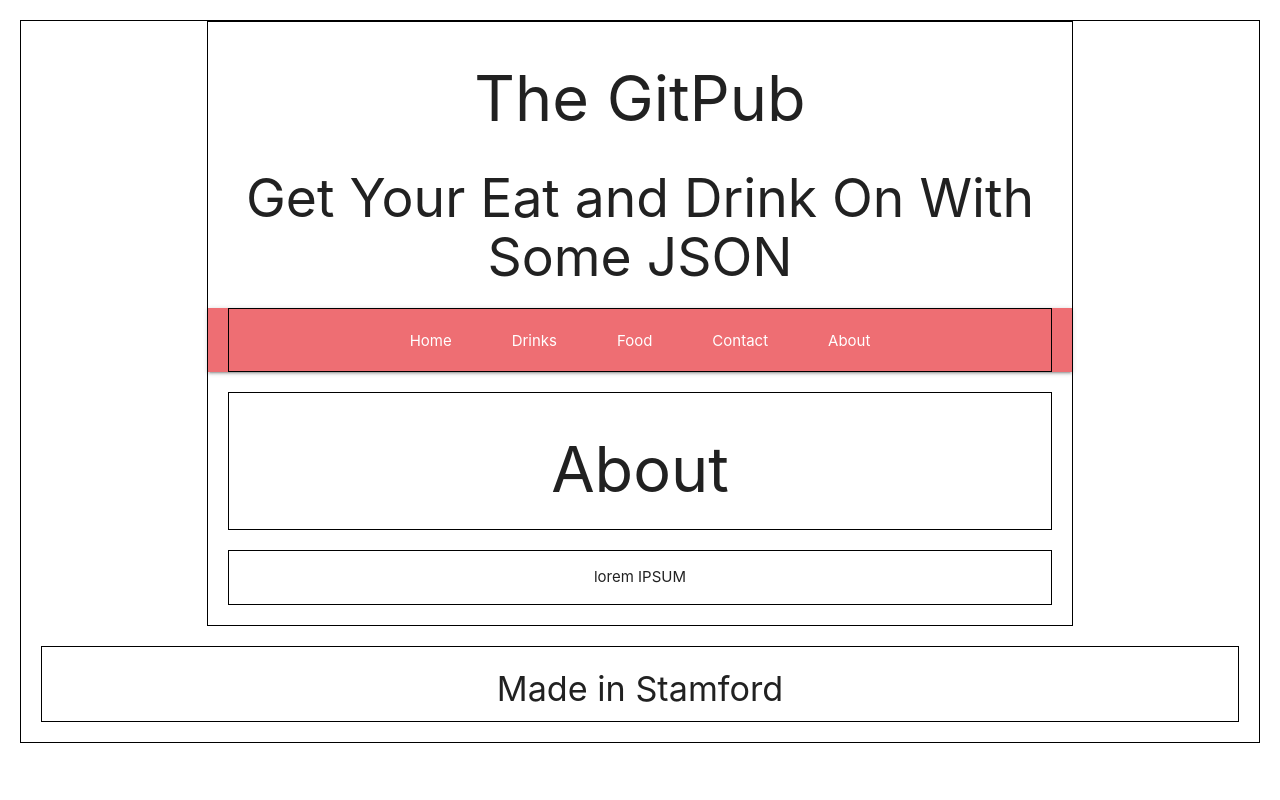
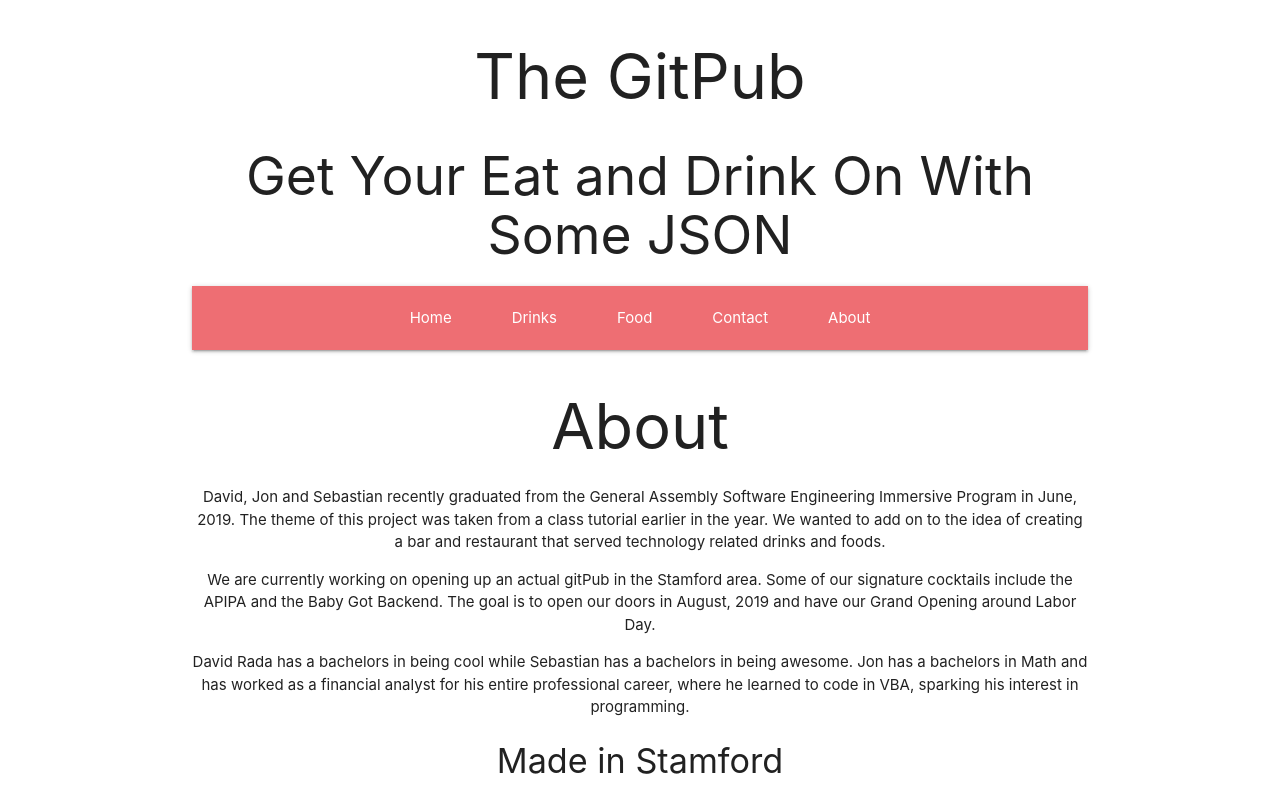
Before and after one commit to DavidJRada/gitPub-client, a React (Create React App) app: page /about in a window 1280 px wide. Built offline with nearby package versions, Linux system fonts and the light colour scheme; no server answers.

Commit message:
google maps working

```diff
--- a/package.json
+++ b/package.json
@@ -7,7 +7,8 @@
     "react": "^16.8.6",
     "react-dom": "^16.8.6",
     "react-router-dom": "^5.0.0",
-    "react-scripts": "3.0.1"
+    "react-scripts": "3.0.1",
+    "simple-react-google-maps": "^1.1.2"
   },
   "scripts": {
     "start": "react-scripts start",
--- a/src/components/About.js
+++ b/src/components/About.js
@@ -1,4 +1,6 @@
 import React from 'react'
+import 'materialize-css'; // It installs the JS asset only
+import 'materialize-css/dist/css/materialize.min.css';
 
 class About extends React.Component {
     render() {
@@ -8,7 +10,11 @@
                     <h1>About</h1>
                 </div>
                 <div className='about-content'>
-                    <p>lorem  IPSUM</p>
+                    <p>David, Jon and Sebastian recently graduated from the General Assembly Software Engineering Immersive Program in June, 2019.  The theme of this project was taken from a class tutorial earlier in the year.  We wanted to add on to the idea of creating a bar and restaurant that served technology related drinks and foods.</p>
+
+                    <p>We are currently working on opening up an actual gitPub in the Stamford area.  Some of our signature cocktails include the APIPA and the Baby Got Backend.  The goal is to open our doors in August, 2019 and have our Grand Opening around Labor Day.</p>
+
+                    <p>David Rada has a bachelors in being cool while Sebastian has a bachelors in being awesome.  Jon has a bachelors in Math and has worked as a financial analyst for his entire professional career, where he learned to code in VBA, sparking his interest in programming. </p>
                 </div>
             </>
         )
--- a/src/components/Home.js
+++ b/src/components/Home.js
@@ -1,4 +1,7 @@
 import React from 'react'
+import GoogleMaps from "simple-react-google-maps"
+
+
 
 class Home extends React.Component {
 
@@ -14,7 +17,20 @@
                         <h2>Cocktails</h2></div>
                     <div className='food'>
                         <h2>Food</h2></div>
+                        <div className = 'googleMap'>
+                        <GoogleMaps
+  apiKey={"AIzaSyBiY6zDgvndubHYybHkhfZLuxhAlBRz0PE"}
+  style={{height: "400px", width: "100%"}}
+  zoom={15}
+  center={{lat: 41.043296, lng: -73.532314}}
+  markers={{lat: 41.043296, lng: -73.532314}} //optional
+/>
+</div>
+
                 </div>
+
+
+
             </div>
         )
     }
--- a/src/css/App.css
+++ b/src/css/App.css
@@ -2,9 +2,11 @@
     text-align: center;
   }
 
-  div {
-    border: 1px solid black;
-    margin: 20px;
+
+
+
+  .googleMap {
+    border: 0px solid black;
   }
 
   a {
```
Also changed, not shown: 1 other file (tests, documents, lock files or other folders).
